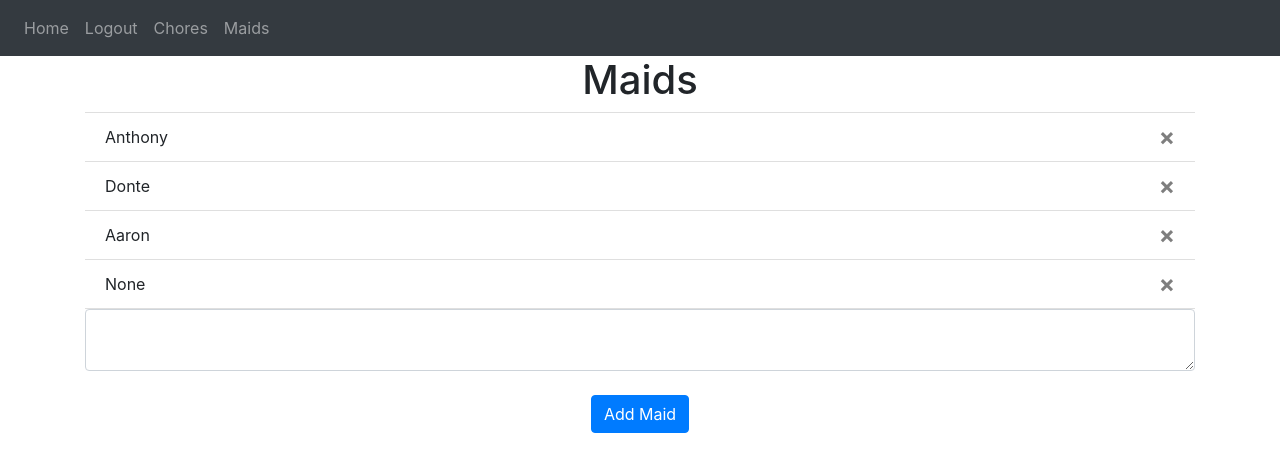
After one commit to SpOOkRS1/Second-Try, a Flask app: page /admaid in a window 1280 px wide. The commit adds this page. Shown: the top 472 px of the page. Run offline with Flask 2, Linux system fonts and the light colour scheme; a user stored in the database is signed in; data comes from the database, SQL or seed files in the repository; both versions use the stored data as it was after the commit; some libraries are stand-ins or nearby versions.

Commit message:
G - added a "add maid" page

```diff
--- a/website/models.py
+++ b/website/models.py
@@ -5,6 +5,7 @@ from sqlalchemy.sql import func
 class Chore(db.Model):
     id = db.Column(db.Integer, primary_key=True)
     data = db.Column(db.String(10000))
+    maid = db.Column(db.String(150))
     date = db.Column(db.DateTime(timezone=True), default=func.now())
     user_id = db.Column(db.Integer, db.ForeignKey('user.id'))
 
--- /dev/null
+++ b/website/templates/admaid.html
@@ -0,0 +1,20 @@
+{% extends "base.html" %} {% block title %}Maids{% endblock %} {% block content%}
+<h1 align="center">Maids</h1>
+<ul class="list-group list-group-flush" id="notes">
+   {% for maids in user.chores %}
+   <li class="list-group-item">
+      {{ maids.maid}}
+      <button type="button" class="close">
+      <span aria-hidden="true">&times;</span>
+      </button>
+   </li>
+   {% endfor %}
+</ul>
+<form method="POST">
+   <textarea name="maid" id="maid" class="form-control"></textarea>
+   <br />
+   <div align="center">
+      <button type="submit" class="btn btn-primary">Add Maid</button>
+   </div>
+</form>
+{% endblock %}
--- a/website/templates/base.html
+++ b/website/templates/base.html
@@ -20,7 +20,9 @@
 
                    <a class ="nav-item nav-link" id="logout" href="/adlogout">Logout</a>
 
-                   <a class ="nav-item nav-link" id="notes" href="/adhome">Notes</a>
+                   <a class ="nav-item nav-link" id="notes" href="/adhome">Chores</a>
+
+                   <a class ="nav-item nav-link" id="notes" href="/admaid">Maids</a>
                    {% else %}
                    <a class ="nav-item nav-link" id="home" href="/">Home</a>
                    <a class ="nav-item nav-link" id="login" href="/adlogin">Admin</a>
--- a/website/views.py
+++ b/website/views.py
@@ -27,6 +27,22 @@ def adhome():
 
     return render_template("adhome.html", user=current_user)
 
+@views.route('/admaid', methods=['GET', 'POST'])
+@login_required
+def admaid():
+    if request.method == 'POST':
+        maid = request.form.get('maid')
+
+        if len(maid) < 1:
+            flash('Maid name is too short!', category='error')
+        else:
+            new_maid = Chore(maid=maid, user_id=current_user.id)
+            db.session.add(new_maid)
+            db.session.commit()
+            flash('Maid added!', category='success')
+
+    return render_template("admaid.html", user=current_user)
+
 
 @views.route('/delete-chore', methods=['POST'])
 def delete_note():
```
Also changed, not shown: website/database.db.
